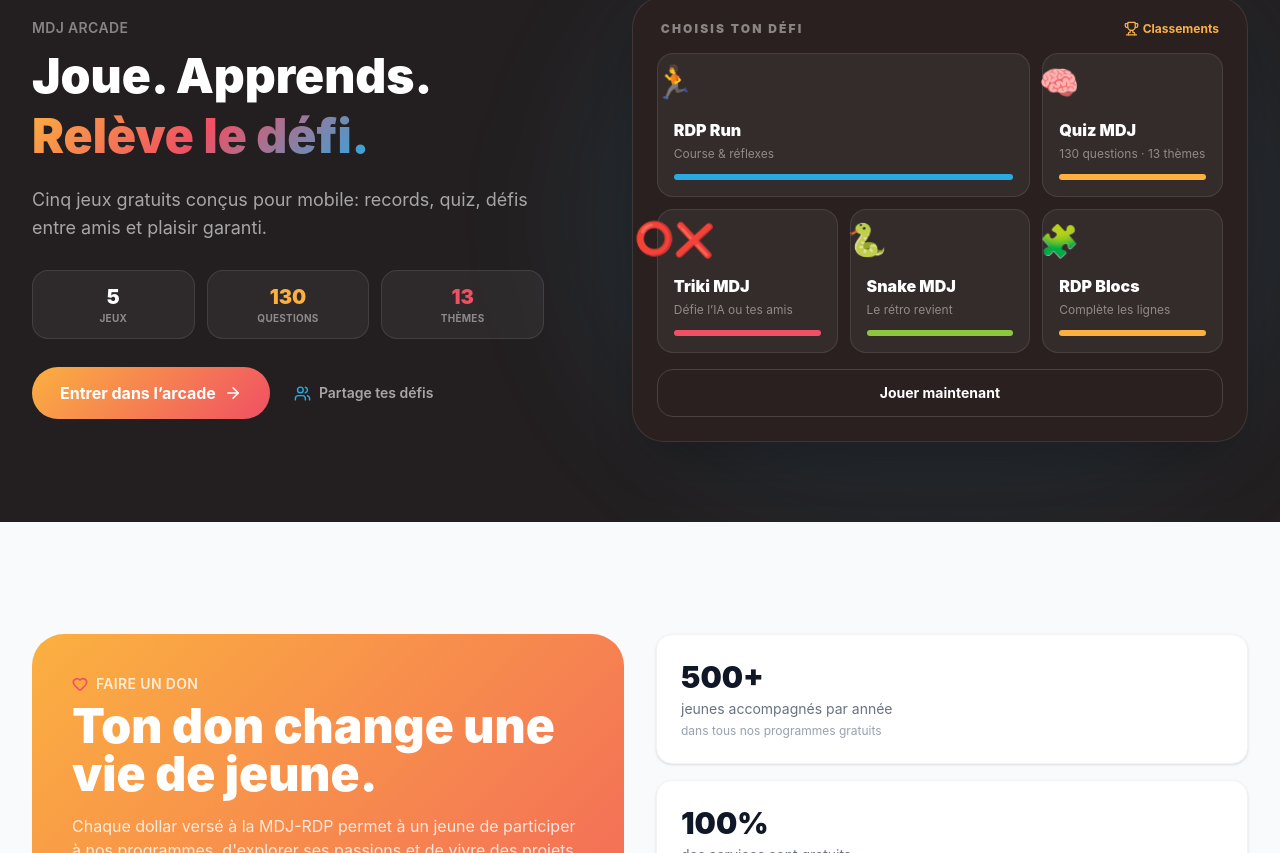
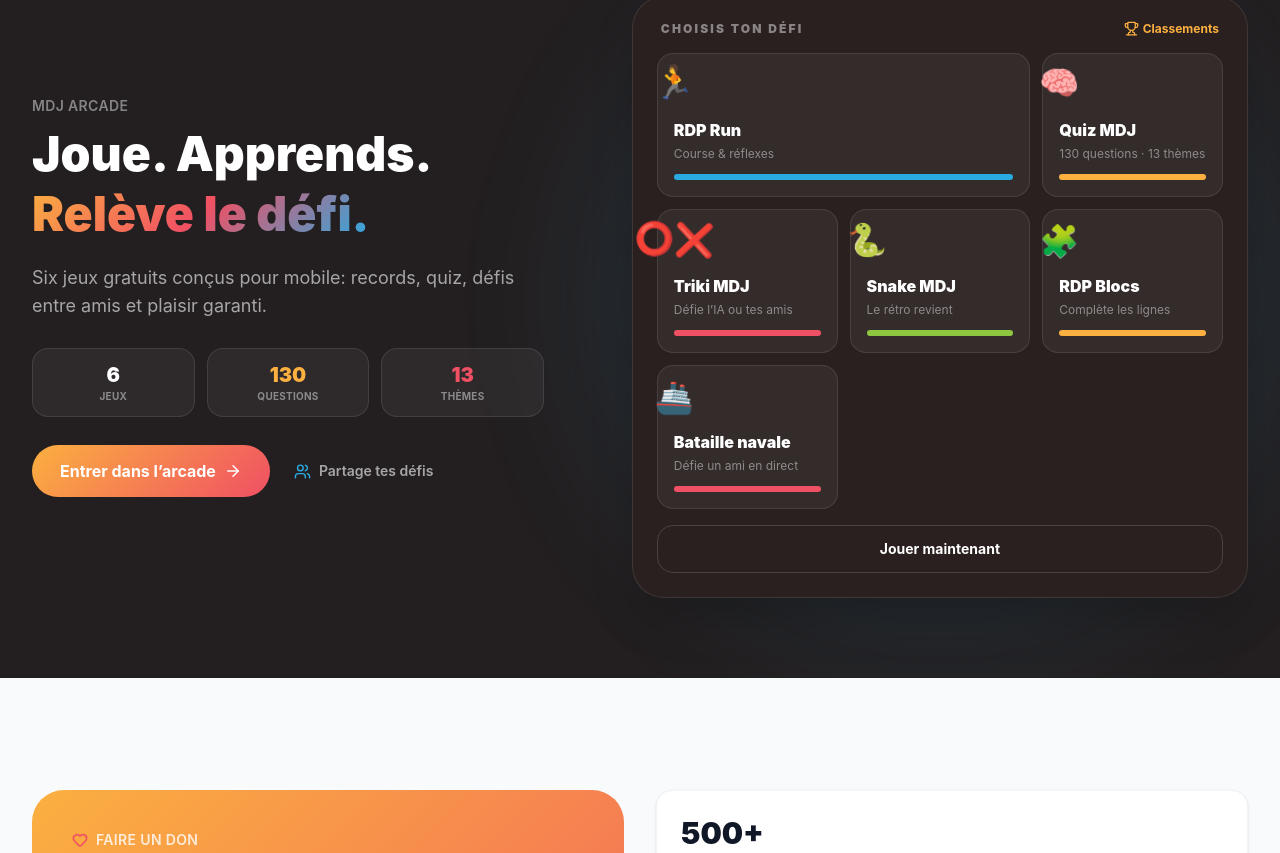
Before and after one commit to DaCoSa-debug/mdj-rdp-website, a React (Vite) app: page / in a window 1280 px wide. Shown: the part 4688-5541 px from the top of the page. Built offline with nearby package versions, Linux system fonts and the light colour scheme; no server answers.

Commit message:
feat(home): link arcade games from homepage

```diff
--- a/src/components/Arcade.tsx
+++ b/src/components/Arcade.tsx
@@ -6,11 +6,12 @@ const PINK = '#F05063'
 const BLUE = '#29ABE2'
 
 const games = [
-  { emoji: '🏃', title: 'RDP Run', tag: 'Course & réflexes', color: BLUE },
-  { emoji: '🧠', title: 'Quiz MDJ', tag: '130 questions · 13 thèmes', color: ORANGE },
-  { emoji: '⭕❌', title: 'Triki MDJ', tag: 'Défie l’IA ou tes amis', color: PINK },
-  { emoji: '🐍', title: 'Snake MDJ', tag: 'Le rétro revient', color: '#8DC63F' },
-  { emoji: '🧩', title: 'RDP Blocs', tag: 'Complète les lignes', color: ORANGE },
+  { emoji: '🏃', title: 'RDP Run', tag: 'Course & réflexes', color: BLUE, to: '/arcade?game=rdp-run' },
+  { emoji: '🧠', title: 'Quiz MDJ', tag: '130 questions · 13 thèmes', color: ORANGE, to: '/arcade?game=quiz' },
+  { emoji: '⭕❌', title: 'Triki MDJ', tag: 'Défie l’IA ou tes amis', color: PINK, to: '/arcade?game=triki' },
+  { emoji: '🐍', title: 'Snake MDJ', tag: 'Le rétro revient', color: '#8DC63F', to: '/arcade?game=snake' },
+  { emoji: '🧩', title: 'RDP Blocs', tag: 'Complète les lignes', color: ORANGE, to: '/arcade?game=rdp-blocs' },
+  { emoji: '🚢', title: 'Bataille navale', tag: 'Défie un ami en direct', color: PINK, to: '/arcade/battleship' },
 ]
 
 export default function Arcade() {
@@ -25,11 +26,11 @@ export default function Arcade() {
               <span style={{ background: `linear-gradient(135deg, ${ORANGE}, ${PINK}, ${BLUE})`, WebkitBackgroundClip: 'text', WebkitTextFillColor: 'transparent', backgroundClip: 'text' }}>Relève le défi.</span>
             </h2>
             <p className="mt-5 max-w-lg text-lg text-white/60">
-              Cinq jeux gratuits conçus pour mobile: records, quiz, défis entre amis et plaisir garanti.
+              Six jeux gratuits conçus pour mobile: records, quiz, défis entre amis et plaisir garanti.
             </p>
 
             <div className="mt-7 grid max-w-lg grid-cols-3 gap-3">
-              <div className="rounded-2xl border border-white/10 bg-white/5 p-3 text-center"><p className="text-xl font-black text-white">5</p><p className="text-[10px] font-bold uppercase tracking-wide text-white/45">jeux</p></div>
+              <div className="rounded-2xl border border-white/10 bg-white/5 p-3 text-center"><p className="text-xl font-black text-white">6</p><p className="text-[10px] font-bold uppercase tracking-wide text-white/45">jeux</p></div>
               <div className="rounded-2xl border border-white/10 bg-white/5 p-3 text-center"><p className="text-xl font-black" style={{ color: ORANGE }}>130</p><p className="text-[10px] font-bold uppercase tracking-wide text-white/45">questions</p></div>
               <div className="rounded-2xl border border-white/10 bg-white/5 p-3 text-center"><p className="text-xl font-black" style={{ color: PINK }}>13</p><p className="text-[10px] font-bold uppercase tracking-wide text-white/45">thèmes</p></div>
             </div>
@@ -51,12 +52,12 @@ export default function Arcade() {
               </div>
               <div className="grid grid-cols-2 gap-3 sm:grid-cols-3">
                 {games.map((game, index) => (
-                  <div key={game.title} className={`rounded-2xl border border-white/10 bg-white/5 p-4 ${index === 0 ? 'sm:col-span-2' : ''}`}>
+                  <Link key={game.title} to={game.to} aria-label={`Jouer à ${game.title}`} className={`rounded-2xl border border-white/10 bg-white/5 p-4 transition-all hover:-translate-y-1 hover:border-white/35 hover:bg-white/10 focus:outline-none focus:ring-2 focus:ring-[#29ABE2] ${index === 0 ? 'sm:col-span-2' : ''}`}>
                     <span className="animate-arcade-icon inline-flex text-3xl" style={{ animationDelay: `${index * 120}ms` }}>{game.emoji}</span>
                     <p className="mt-3 font-black text-white">{game.title}</p>
                     <p className="mt-1 text-xs text-white/45">{game.tag}</p>
                     <span className="mt-3 block h-1.5 rounded-full" style={{ background: game.color }} />
-                  </div>
+                  </Link>
                 ))}
               </div>
               <Link to="/arcade" className="mt-4 flex min-h-[48px] items-center justify-center rounded-2xl border border-white/15 text-sm font-bold text-white transition-colors hover:bg-white/10">Jouer maintenant</Link>
```
